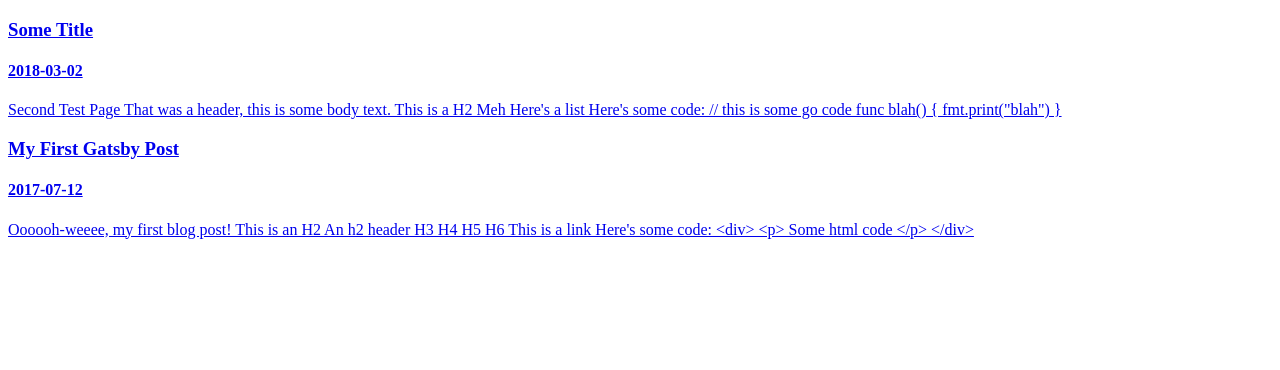
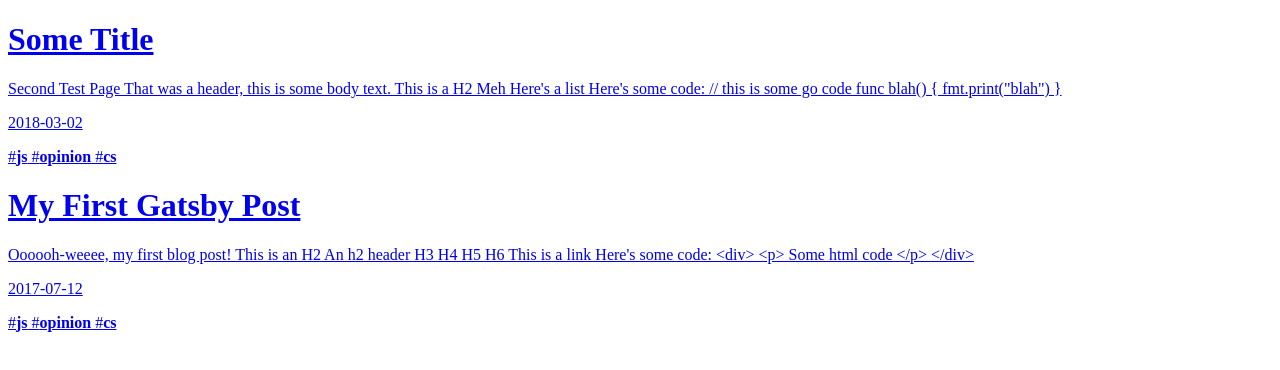
Before and after one commit to marcus-grant/pattern-buffer, a Gatsby site: page / in a window 1280 px wide. Built offline with nearby package versions, Linux system fonts and the light colour scheme; Gatsby itself is replaced by a stand-in of ours.

Commit message:
[#46] Major improvements to PostPreview styling
- PostPreviews have div='card' as root
- Then it's a wrapper Link
- Then it's a div='card__content':
  - which is a flex space even column container
  - 'card__header' flex row wrap for header items
    - 'card__title' for card title stylings
  - 'card_body' style-less container div for body
  - 'card_footer' flex no wrap small margins for meta
- Placeholder tags for future frontmatter additions
- Feed's blog-post div became flex row wrap space-even

```diff
--- a/src/components/Cards/post-preview.js
+++ b/src/components/Cards/post-preview.js
@@ -9,17 +9,22 @@ import Link from 'gatsby-link';
  * ...GraphQL query that queries all pages in gatsby-node.js.
  */
 const PostPreview = ({ post }) => (
-  <Link className="card__link" to={post.frontmatter.path}>
-    <div className="card" key={post.id}>
-      <div className="post-preview__title-container">
-        <h3 className="card__title">{post.frontmatter.title}</h3>
-        <h4 className="post-preview__date">{post.frontmatter.date}</h4>
+  <div className="card" key={post.id}>
+    <Link className="card__link" to={post.frontmatter.path}>
+      <div className="card__content">
+        <div className="card__header">
+          <h1 className="card__title">{post.frontmatter.title}</h1>
+        </div>
+        <div className="card__body">
+          <p>{post.excerpt}</p>
+        </div>
+        <div className="card__footer">
+          <p className="card__date">{post.frontmatter.date}</p>
+          <p className="card__tag">#<b>js</b> #<b>opinion</b> #<b>cs</b></p>
+        </div>
       </div>
-      <div className="post-preview__content">
-        <p>{post.excerpt}</p>
-      </div>
-    </div>
-  </Link>
+    </Link>
+  </div>
 );
 
 PostPreview.propTypes = {
--- a/src/styles/components/_feed.scss
+++ b/src/styles/components/_feed.scss
@@ -1,5 +1,8 @@
-.feed__container {
+.blog-posts {
     display: flex;
     flex-direction: row;
     flex-wrap: wrap;
+    justify-content: space-evenly;
+    margin-top: 2rem;
+    // overflow: auto;
 }
--- a/src/styles/components/_page-wrapper.scss
+++ b/src/styles/components/_page-wrapper.scss
@@ -4,5 +4,5 @@
     background: $white-ter;
     flex-direction: column;
     flex-grow: 1;
-    overflow: hidden;
+    overflow: auto;
 }
--- a/src/styles/modules/_cards.scss
+++ b/src/styles/modules/_cards.scss
@@ -5,12 +5,15 @@ $card-bg: $white;
 $card-fg: $black-ter;
 $card-border-color: $black;
 
-$card-border-size: 12px;
+$card-width: 18rem;
+
+$card-border-size: 0.5rem;
 $card-border: $card-border-size solid $card-border-color;
 
-$card-box-style: 1rem 1rem 0rem 0rem;
+$card-box-style: 0.5rem 0.5rem 0rem 0rem;
+$card-box-style-hover: 0.5rem 0.5rem 0.25rem 0.25rem $grey-dark;
 
-$card-margin: 2rem;
+$card-margin: 1.6rem;
 $card-padding: 0.5rem;
 
 $transition-time: 0.3s;
@@ -19,54 +22,80 @@ $card-transition: all $transition-time $transition-manner;
 $card-bg-hover: darken($card-bg, 10%);
 $card-border-hover: $card-border-size solid lighten($card-border-color, 40%);
 
-// TODO: Consider separating out the post preview classes from this file
-
-.card__link {
-    text-decoration: none;
-    width: 300px;
-}
-
 .card {
     color: $card-fg;
     background-color: $card-bg;
     border: $card-border;
     box-shadow: $card-box-style;
-    width: 300px;
+    width: $card-width;
     margin: $card-margin;
     padding: $card-padding;
     transition: $card-transition;
 
     &:hover {
         border: $card-border-hover;
+        box-shadow: $card-box-style-hover;
         transition: $card-transition;
     }
 }
+
+.card__link {
+    text-decoration: none;
+    color: $card-fg;
+}
+
+// Wrapper for laying out the different sections of the card (ie header, body, footer)
+.card__content {
+    display: flex;
+    flex-direction: column;
+    flex-wrap: nowrap;
+    justify-content: space-between;
+    height: 12rem;
+}
+
+// Card Headers
 
 $card-title-family: $family-headers;
 $card-title-margin: 0rem;
 $card-title-font-size: $type-size-4;
 $card-title-font-weight: 600;
 
+.card__header {
+    display: flex;
+    flex-direction: row;
+    flex-wrap: wrap;
+}
+
 .card__title {
+    @extend .title;
     font-family: $card-title-family;
     font-size: $card-title-font-size;
     font-weight: $card-title-font-weight;
     margin: $card-title-margin;
 }
 
-.post-preview__title-container {
+// Card Footers
+
+$footer-font-size: 1rem;
+
+.card__footer {
+    // @extend .subtitle;
     display: flex;
-    flex-direction: row;
-    flex-wrap: wrap;
+    flex-wrap: nowrap;
+    font-size: $footer-font-size;
+    justify-content: space-between;
+    width: $card-width;
+    margin-top: 0.5rem;
+    margin-bot: 0.5rem;
+    font-weight: 300;
+    p { margin: 0rem; }
 }
 
-.post-preview__date {
-    // font-size: $size-6;
-    // margin-top: 0.25rem;
-    // margin-bottom: 1rem;
+.card__date {
     // font-weight: 300;
 }
 
-.post-preview__subtitle {
-    // margin-bottom: 1.0rem;
+.card__tag {
+    // @extend .subtitle;
+    // font-weight: 300;
 }
```
Also changed, not shown: src/styles/base/_typography.scss (+7 -4 lines).
